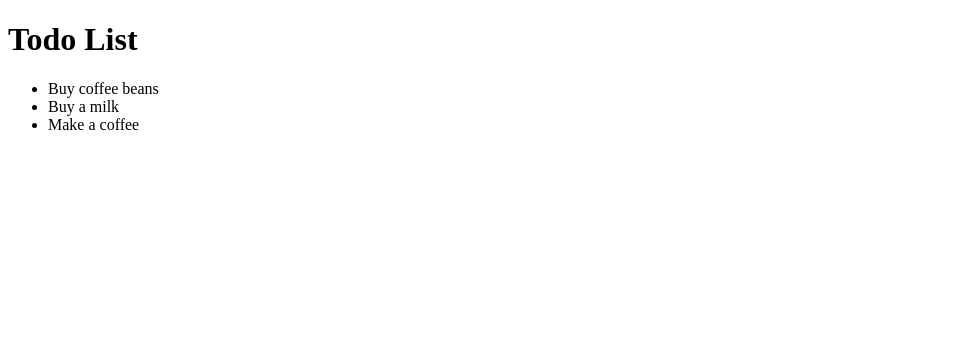
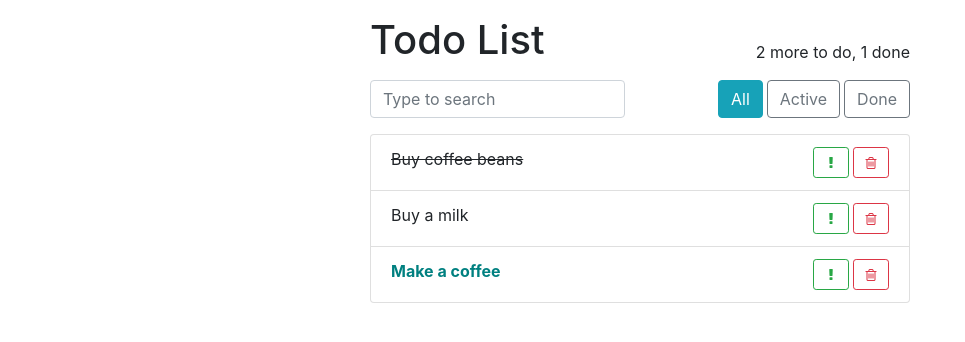
Before and after one commit to bytecoder8/react-todo-list, a React (Create React App) app: page / in a window 1280 px wide. Shown: the top 342 px of the page, without its empty margins (0-965 px from the left). Built offline with nearby package versions, Linux system fonts and the light colour scheme.

Commit message:
Add bootstrap and styles to each component

```diff
--- a/public/index.html
+++ b/public/index.html
@@ -24,11 +24,13 @@
       work correctly both with client-side routing and a non-root public URL.
       Learn how to configure a non-root public URL by running `npm run build`.
     -->
+    <link rel="stylesheet" href="https://stackpath.bootstrapcdn.com/bootstrap/4.4.1/css/bootstrap.min.css" integrity="sha384-Vkoo8x4CGsO3+Hhxv8T/Q5PaXtkKtu6ug5TOeNV6gBiFeWPGFN9MuhOf23Q9Ifjh" crossorigin="anonymous">
+    <link href="https://stackpath.bootstrapcdn.com/font-awesome/4.7.0/css/font-awesome.min.css" rel="stylesheet" integrity="sha384-wvfXpqpZZVQGK6TAh5PVlGOfQNHSoD2xbE+QkPxCAFlNEevoEH3Sl0sibVcOQVnN" crossorigin="anonymous">
     <title>Todo List App</title>
   </head>
   <body>
     <noscript>You need to enable JavaScript to run this app.</noscript>
-    <div id="root"></div>
+    <div id="root" class="container"></div>
     <!--
       This HTML file is a template.
       If you open it directly in the browser, you will see an empty page.
--- /dev/null
+++ b/src/components/App.css
@@ -0,0 +1,25 @@
+.app {
+  margin-top: 1rem;
+}
+
+.app .stats {
+  align-self: flex-end;
+  text-align: right;
+}
+
+.app .title {
+  margin-bottom: 0;
+}
+
+.app header {
+  margin-bottom: 1rem;
+}
+
+.app .search-panel {
+  margin-bottom: 1rem;
+}
+
+.app .todo-filter {
+  margin-bottom: 1rem;
+  text-align: right;
+}
--- a/src/components/App.js
+++ b/src/components/App.js
@@ -1,22 +1,51 @@
 import React from 'react'
 import TodoList from './TodoList'
+import SearchPanel from './SearchPanel'
+import TodoFilter from './TodoFilter'
+import './App.css'
 
 const items = [
   {
+    id: 1,
     title: 'Buy coffee beans',
+    important: false,
+    completed: true
   },
   {
+    id: 2,
     title: 'Buy a milk',
+    important: false,
+    completed: false
   },
   {
-    title: 'Make a coffee'
+    id: 3,
+    title: 'Make a coffee',
+    important: true,
+    completed: false
   }
 ]
 
 const App = () => (
-  <div id="app">
-    <h1>Todo List</h1>
-    <TodoList items={items} />
+  <div id="app" className="app row">
+    <div className="col-12 offset-0 col-lg-6 offset-lg-3 ">
+      <header className="row">
+        <h1 className="title col-12 col-md-6">
+          Todo List
+        </h1>
+        <div className="stats col-12 col-md-6">
+          2 more to do, 1 done
+        </div>
+      </header>
+      <div className="filters row">
+        <div className="col-12 col-md-6">
+          <SearchPanel />
+        </div>
+        <div className="col-12 col-md-6">
+          <TodoFilter />
+        </div>
+      </div>
+      <TodoList items={items} />
+    </div>
   </div>
 )
 
--- /dev/null
+++ b/src/components/SearchPanel.js
@@ -0,0 +1,14 @@
+import React from 'react'
+
+export default function SearchPanel() {
+  return (
+    <div className="search-panel">
+      <input
+        type="text"
+        name="search"
+        placeholder="Type to search"
+        className="form-control"
+      />
+    </div>
+  )
+}
--- /dev/null
+++ b/src/components/TodoFilter.css
@@ -0,0 +1,3 @@
+.todo-filter button:nth-of-type(n+2) {
+  margin-left: 0.25rem;
+}
--- /dev/null
+++ b/src/components/TodoFilter.js
@@ -0,0 +1,17 @@
+import React, { Component } from 'react'
+import './TodoFilter.css'
+
+
+export class TodoFilter extends Component {
+  render() {
+    return (
+      <div className="todo-filter">
+        <button type="button" className="btn btn-info">All</button>
+        <button type="button" className="btn btn-outline-secondary">Active</button>
+        <button type="button" className="btn btn-outline-secondary">Done</button>
+      </div>
+    )
+  }
+}
+
+export default TodoFilter
--- /dev/null
+++ b/src/components/TodoList.css
@@ -0,0 +1,3 @@
+.todo-list .list-group-item {
+  padding: 0.75rem 1.25rem;
+}
--- a/src/components/TodoList.js
+++ b/src/components/TodoList.js
@@ -1,14 +1,20 @@
 import React from 'react'
 import TodoListItem from './TodoListItem'
+import './TodoList.css'
 
 const TodoList = ({ items }) => {
-  const elements = items.map( item => (
-    <li key={item.title}
-    ><TodoListItem { ...item } /></li>
-  ))
+  const elements = items.map( item => {
+
+    const { id, ...itemProps } = item
+
+    return (
+      <li key={item.title} className="list-group-item"
+        ><TodoListItem { ...itemProps } /></li>
+      )
+  })
 
   return (
-    <ul>
+    <ul className="list-group todo-list">
       { elements }
     </ul>
   )
--- /dev/null
+++ b/src/components/TodoListItem.css
@@ -0,0 +1,15 @@
+.todo-list-item {
+  display: flex;
+  flex-wrap: wrap;
+  justify-content: space-between;
+  align-content: space-around;
+}
+
+.todo-list-item .title {
+  flex-basis: 80%;
+}
+
+.todo-list-item .btn {
+  margin-left: 0.25rem;
+  width: 36px;
+}
--- a/src/components/TodoListItem.js
+++ b/src/components/TodoListItem.js
@@ -1,7 +1,26 @@
 import React from 'react'
+import './TodoListItem.css'
+
 
 const TodoListItem = ({ title, important, completed }) => {
-  return <span>{ title }</span>
+  const style = {
+    textDecoration: completed ? 'line-through' : '',
+    fontWeight: important ? 'bold' : '',
+    color: important ? 'teal' : ''
+  }
+  return (
+    <div className="todo-list-item">
+      <div className="title" style={style}>{ title }</div>
+      <div className="buttons">
+        <button type="button" className="btn btn-outline-success btn-sm">
+          <i className="fa fa-exclamation"></i>
+        </button>
+        <button type="button" className="btn btn-outline-danger btn-sm">
+          <i className="fa fa-trash-o"></i>
+        </button>
+      </div>
+    </div>
+  )
 }
 
 export default TodoListItem
```
